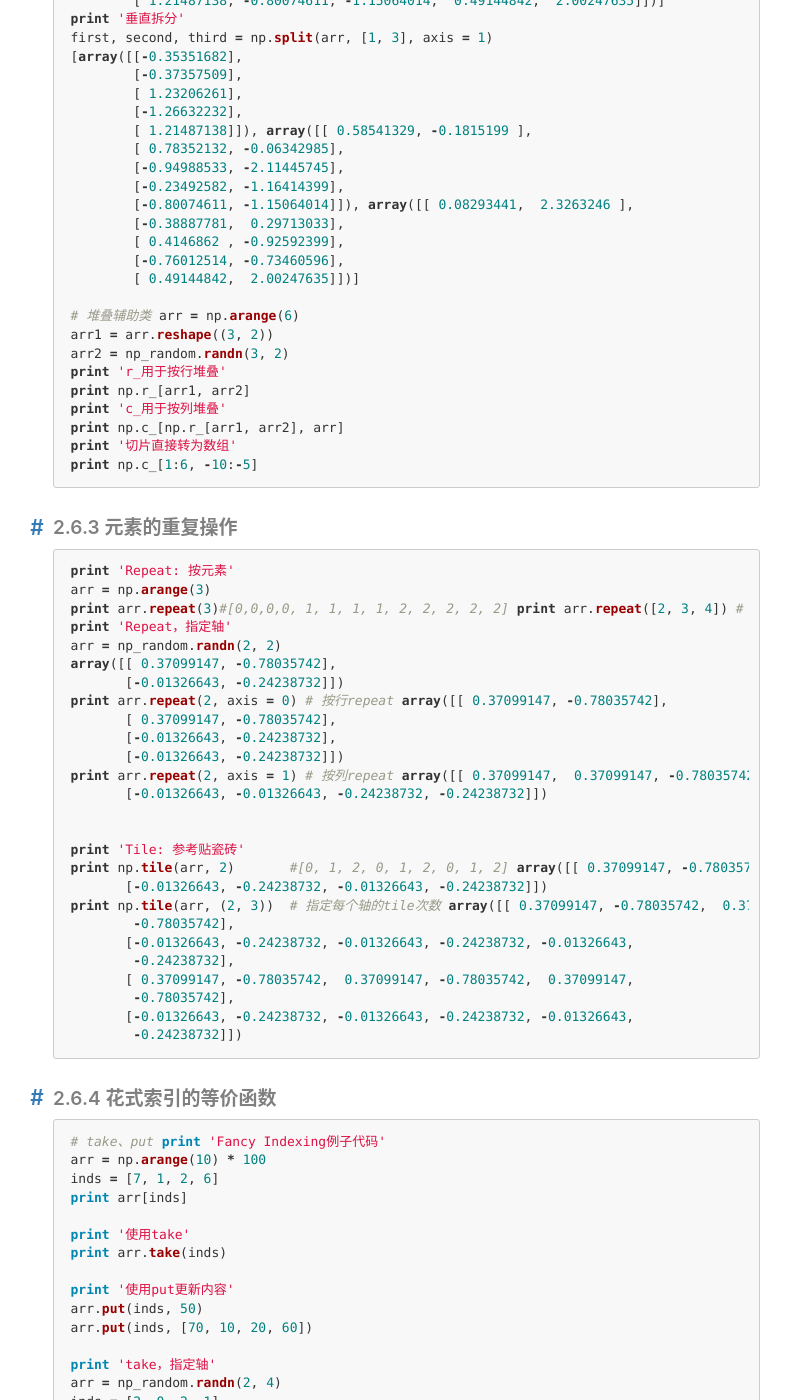
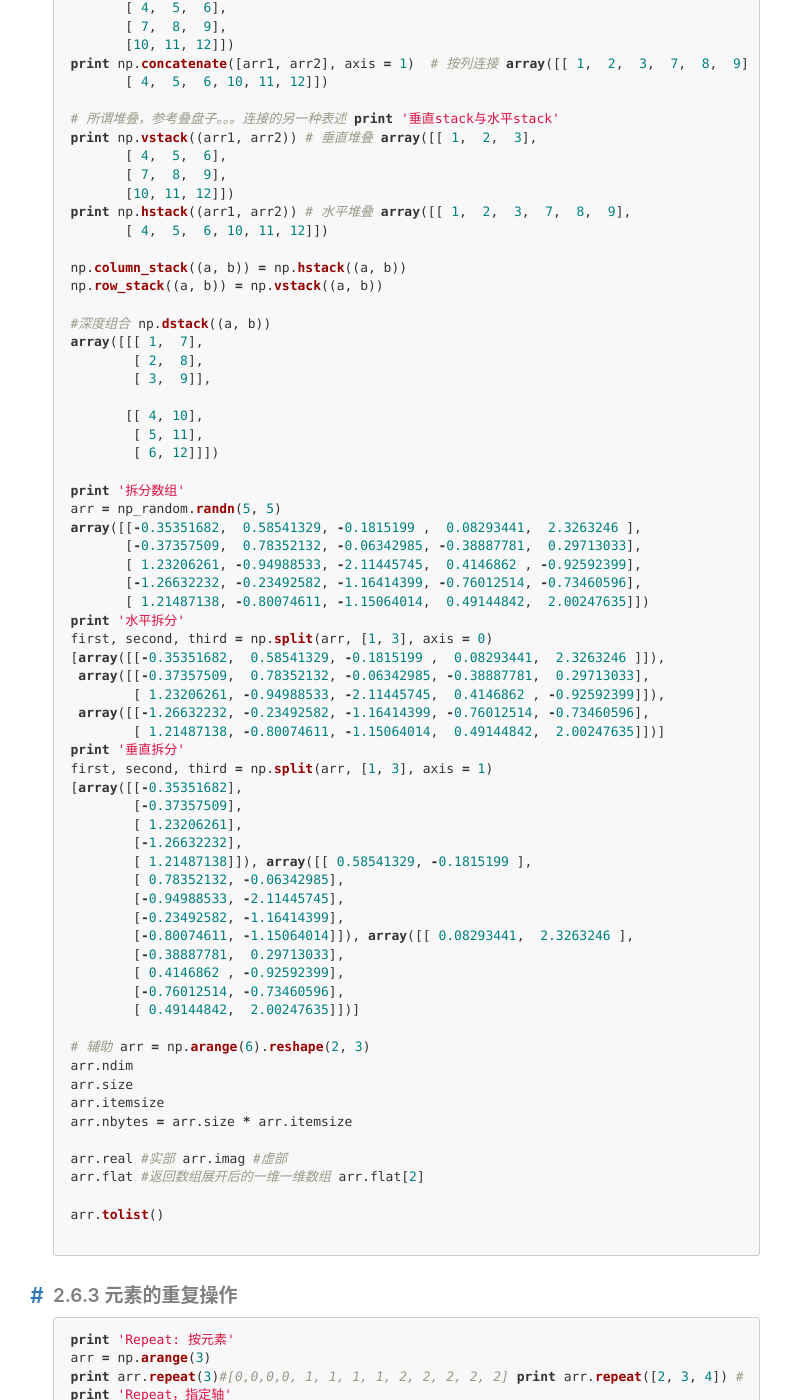
Before and after one commit to gaocn/gaocn.github.io, a Jekyll site: the page built from _posts/2018-01-03-NumPy基本用法.md, in a window 1280 px wide and 1400 px high, scrolled down 13588 px. Shown: the whole window, without its empty margins (212-1003 px from the left). Built offline with Jekyll 4.4.1, drawn with Linux system fonts in a browser that asks for light colours; comment, search, counter and statistics services are not loaded; some of the changed text lies outside the part shown.

Commit message:
modified: 2018-01-01-Python分布式计算.md           2018-01-03-NumPy基本用法.md

````diff
--- a/_posts/2018-01-03-NumPy基本用法.md
+++ b/_posts/2018-01-03-NumPy基本用法.md
@@ -114,6 +114,8 @@
 arr = np.array(data)
 print '打印元素类型'
 print arr.dtype
+#数组大小单位是字节
+arr.itemsize
 
 print '使用普通二维数组生成NumPy二维数组'
 data = [[1, 2, 3, 4], [5, 6, 7, 8]]
@@ -133,15 +135,15 @@
 #####2.1.1 数据类型
 创建ndarray时指定dtype类型，使用astype显示转换类型，`astype复制数组并转换数据类型`。常用的NumPy类型有
 
-| 数据类型                                     | 说明                         |
-| ---------------------------------------- | -------------------------- |
-| int8, uint8,int16, uint16,int32, uint32,int64, uint64 | 有/无符号的8、16、32、64位整型        |
-| float16, float32, float64                | 半精度、单精度、双精度浮点数             |
-| complex64/128/256 -c8/16/32              | 分别用两个32位，64位或128位浮点数表示的复数。 |
-| bool                                     | 存储True和False值的布尔类型         |
-| object - O                               |                            |
-| string_ - S                              | 固定长度的字符串类型。S10代表长度为10的字符串  |
-| unicode_ - U                             | 固定长度的unicode类型             |
+| 数据类型                                     | 说明                                       |
+| ---------------------------------------- | ---------------------------------------- |
+| int8, uint8,int16, uint16,int32, uint32,int64, uint64 | 有/无符号的8、16、32、64位整型，np.dtype('int6')返回类型对象，包含类型信息 |
+| float16, float32, float64                | 半精度、单精度、双精度浮点数                           |
+| complex64/128/256 -c8/16/32              | 分别用两个32位，64位或128位浮点数表示的复数。               |
+| bool                                     | 存储True和False值的布尔类型                       |
+| object   类型代码为：O                         | Python对象类型                               |
+| string_  类型代码为：S                         | 固定长度的字符串类型。S10代表长度为10的字符串，np.array(['34s'],dtype=np.string_) |
+| unicode_  类型代码为：U                        | 固定长度的unicode类型                           |
 
 
 ```python
@@ -177,6 +179,18 @@
 print int_arr[0], int_arr[1]  # astype做了复制，数组本身不变。
 ```
 
+**自定义数据类型**
+
+```python
+import numpy as np
+#创建自定义类型
+t = np.dtype([('name', np.string_, 40), ('numitems', np.int32), ('price', np.float32)])
+print t['name']  #S40
+a = [('DVD', 32, 3.14), ("MP3", 20, 9.9)]
+itemz = np.array(a, dtype = t)
+```
+
+
 #### 2.2 ndarray的应用
 
 ##### 2.2.1 ndarray 数组和标量之间的运算
@@ -196,8 +210,6 @@
 ```
 
 ##### 2.2.2 ndarray 基本的索引和切片
-
-
 
 ```python
 # 通过索引访问二维数组某一行或某个元素
@@ -222,7 +234,12 @@
 print arr[:2] # 打印第1、2行
 print arr[:2, 1:] # 打印第1、2行，第2、3列
 print arr[:, :1]  # 打印第一列的所有元素
+#其他切片
 arr[:2, 1:] = 0 # 第1、2行，第2、3列的元素设置为0
+arr[0, ...] == arr[0, :, :]
+arr[0,1,::2]
+arr[..., 2] == arr[:, :, 2]
+arr[::-1] #反转三维数组维度
 ```
 
 ##### 2.2.3 ndarray 布尔型索引
@@ -233,10 +250,11 @@
 import numpy as np
 import numpy.random as np_random
 
-print '使用布尔数组作为索引'
+print '使用布尔数组作为索引选取'
 name_arr = np.array(['Bob', 'Joe', 'Will', 'Bob', 'Will', 'Joe', 'Joe'])
 rnd_arr = np_random.randn(7, 4) # 随机7*4数组
 print name_arr == 'Bob' # 返回布尔数组，元素等于'Bob'为True，否则False。
+#布尔型索引返回满足条件的一个副本
 print rnd_arr[name_arr == 'Bob']  # 利用布尔数组选择行,打印布尔数组中为True的行
 print rnd_arr[name_arr == 'Bob', :2]  # 增加限制打印列的范围
 print rnd_arr[-(name_arr == 'Bob')] # 对布尔数组的内容取反
@@ -257,6 +275,7 @@
 print arr[[-3, -5, -7]] # 打印arr[3]、arr[5]和arr[-7]行
 arr = np.arange(32).reshape((8, 4))  # 通过reshape变换成二维数组
 print arr[[1, 5, 7, 2], [0, 3, 1, 2]] # 打印arr[1, 0]、arr[5, 3]，arr[7, 1]和arr[2, 2]
+#打印指定行的列数据
 print arr[[1, 5, 7, 2]][:, [0, 3, 1, 2]]  # 1572行的0312列
 print arr[np.ix_([1, 5, 7, 2], [0, 3, 1, 2])] # 可读性更好的写法
 ```
@@ -271,6 +290,11 @@
 arr = np.arange(15).reshape((3, 5))
 print arr
 print arr.T
+
+#高维数组转为一维数组
+print arr.ravel()
+print arr.flatten()
+arr.shape = (3*5,)
 
 print '转置矩阵做点积'
 arr = np_random.randn(6, 3)
@@ -406,15 +430,15 @@
 
 ##### 2.3.2 数学和统计方法
 
-| 类型       | 说明                           |
-| -------- | ---------------------------- |
-| sum      | 对数组中全部或某轴向的元素求和。零长度的数组的sum为0 |
-| mean     | 算术平均数。零长度的数组的mean为NaN        |
-| std, var | 分别为标准差和方差，自由度可调（默认为n）        |
-| max, min | 最大值和最小值                      |
-| argmin   | 分别为最大值和最小值的索引                |
-| cumsum   | 所有元素的累计和                     |
-| cumprod  | 所有元素的累计积                     |
+| 类型       | 说明（调用用法：==ndarr.func(axis=None\|0\|1) or numpy.func(ndarr, axis=None\|0\|1)==） |
+| -------- | ---------------------------------------- |
+| sum      | 对数组中全部或某轴向的元素求和。零长度的数组的sum为0             |
+| mean     | 算术平均数。零长度的数组的mean为NaN                    |
+| std, var | 分别为标准差和方差，自由度可调（默认为n）                    |
+| max, min | 最大值和最小值                                  |
+| argmin   | 分别为最大值和最小值的索引                            |
+| cumsum   | 所有元素的累计和，`不进行聚合`                         |
+| cumprod  | 所有元素的累计积，`不进行聚合`                         |
 
 ```python
 arr = np.random.randn(5, 4)
@@ -471,16 +495,18 @@
 print '找位置在5%的数字'
 large_arr = np_random.randn(1000)
 #
-#sort(a, axis=-1, kind='quicksort', order=None)[source]
+#sort(a, axis=-1, kind='quicksort', order=None)
 #kind : {‘quicksort’, ‘mergesort’, ‘heapsort’}
 #
 large_arr.sort()
+#数组的5%的分位数
 print large_arr[int(0.05 * len(large_arr))]
 
 dtype = [('name', 'S10'), ('height', float), ('age', int)]
 values = [('Arthur', 1.8, 41), ('Lancelot', 1.9, 38),
 		  ('Galahad', 1.7, 38)]
 a = np.array(values, dtype=dtype)       # create a structured array
+#返回一个已排序的数组，不改变原数组
 np.sort(a, order='height')              # doctest: +SKIP
 #np.sort(a, order=['age', 'height'])
 array([('Galahad', 1.7, 38), ('Arthur', 1.8, 41),
@@ -599,6 +625,16 @@
 N = 10
 print [normalvariate(0, 1) for _ in range(N)]
 print np.random.normal(size = N)  # 与上面代码等价
+
+#一次模拟多个随机漫步
+nwalks = 5000
+nstep  = 1000
+data = numpy.random.randint(0, 2, size=(nwalks, nsteps))
+steps = data.where(data > 0, 1, -1)
+walks = steps.cumsum(axis=1)
+
+hits30 = (np.abs(walks) >= 30).any(axis=1) #找到第一次部署在30以上的索引位置
+hits30.sum() #达到30或-30的数量
 ```
 
 #### 2.6 高级应用
@@ -624,6 +660,8 @@
 print "高维数组拉平"
 arr = np.arange(15).reshape((5, 3))
 print arr.ravel()
+arr.flatten()
+arr.shape = (3*5,)
 ```
 
 ##### 2.6.2 数组的合并和拆分
@@ -665,6 +703,18 @@
 array([[ 1,  2,  3,  7,  8,  9],
        [ 4,  5,  6, 10, 11, 12]])
 
+np.column_stack((a, b)) = np.hstack((a, b))
+np.row_stack((a, b)) = np.vstack((a, b))
+
+#深度组合
+np.dstack((a, b))
+array([[[ 1,  7],
+        [ 2,  8],
+        [ 3,  9]],
+
+       [[ 4, 10],
+        [ 5, 11],
+        [ 6, 12]]])
 
 print '拆分数组'
 arr = np_random.randn(5, 5)
@@ -696,16 +746,21 @@
         [-0.76012514, -0.73460596],
         [ 0.49144842,  2.00247635]])]
 
-# 堆叠辅助类
-arr = np.arange(6)
-arr1 = arr.reshape((3, 2))
-arr2 = np_random.randn(3, 2)
-print 'r_用于按行堆叠'
-print np.r_[arr1, arr2]
-print 'c_用于按列堆叠'
-print np.c_[np.r_[arr1, arr2], arr]
-print '切片直接转为数组'
-print np.c_[1:6, -10:-5]
+# 辅助
+arr = np.arange(6).reshape(2, 3)
+arr.ndim
+arr.size
+arr.itemsize
+arr.nbytes = arr.size * arr.itemsize
+
+arr.real #实部
+arr.imag #虚部
+
+arr.flat #返回数组展开后的一维一维数组
+arr.flat[2]
+
+arr.tolist()
+
 ```
 
 ##### 2.6.3 元素的重复操作
````
Also changed, not shown: other parts of _posts/2018-01-03-NumPy基本用法.md (+45 -45 lines), _posts/2018-01-01-Python分布式计算.md (+1 -4 lines).
